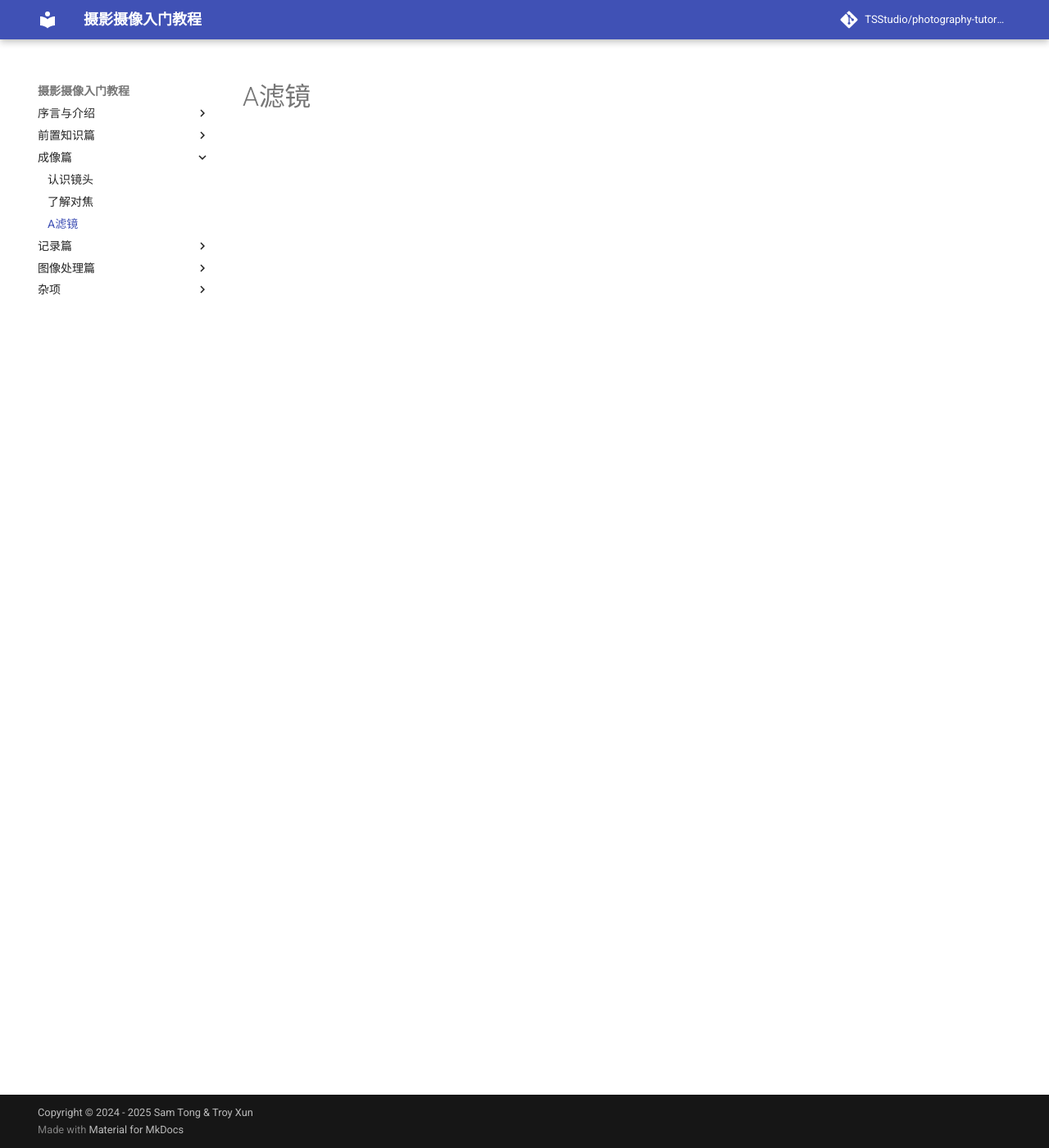
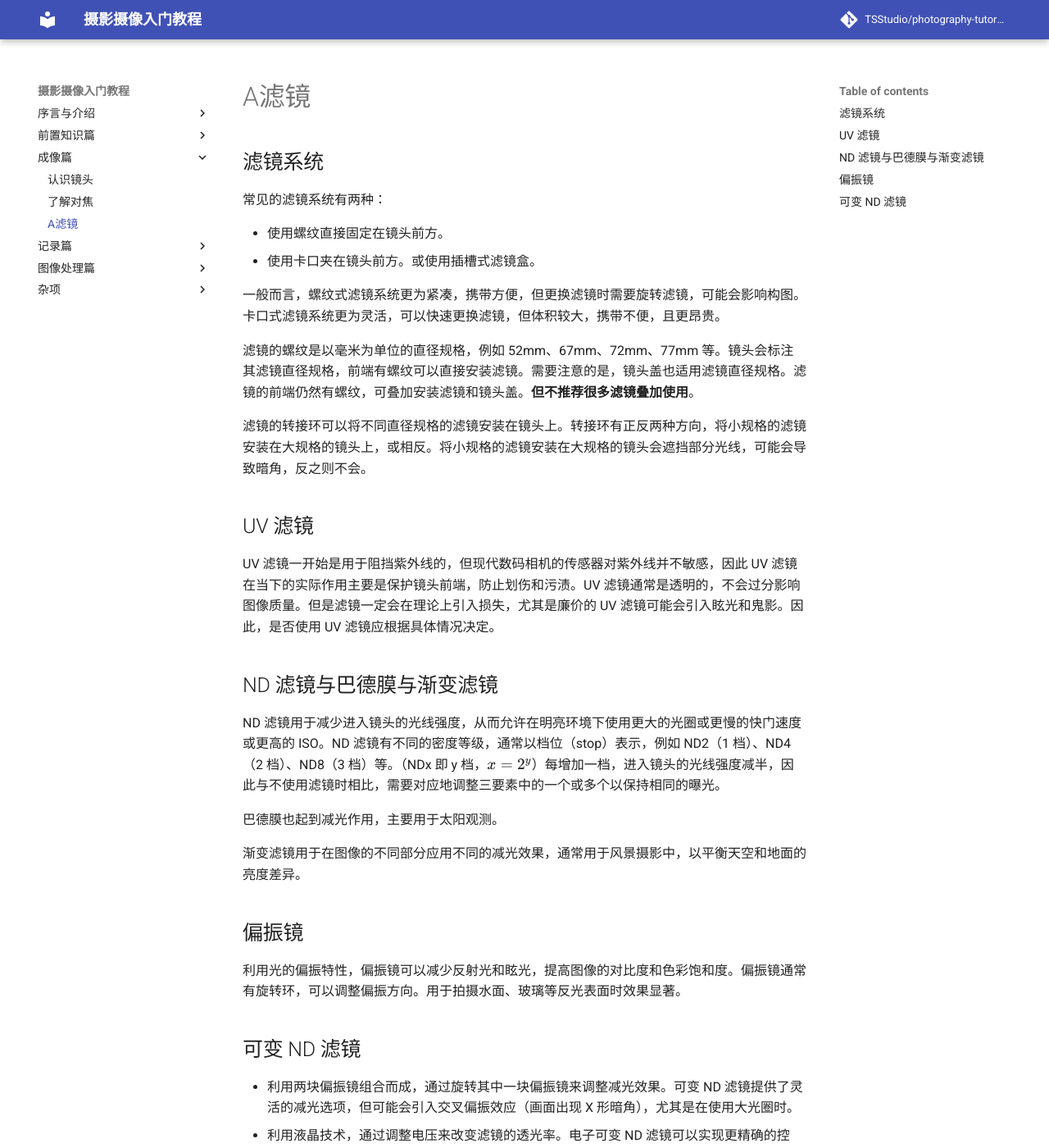
Before and after one commit to troyxun/photography-tutorial, an MkDocs documentation site: the page built from docs/A_filter.md, in a window 1280 px wide and 1400 px high. Shown: the whole window at 82% size. Built offline with MkDocs 1.6.1 and Material for MkDocs 9.7.7, drawn with Linux system fonts in a browser that asks for light colours; comment, search, counter and statistics services are not loaded; some of the changed text lies outside the part shown.

Commit message:
Add filter

```diff
--- a/docs/A_filter.md
+++ b/docs/A_filter.md
@@ -1 +1,36 @@
 # A滤镜
+
+## 滤镜系统
+
+常见的滤镜系统有两种：
+
+- 使用螺纹直接固定在镜头前方。
+- 使用卡口夹在镜头前方。或使用插槽式滤镜盒。
+
+一般而言，螺纹式滤镜系统更为紧凑，携带方便，但更换滤镜时需要旋转滤镜，可能会影响构图。卡口式滤镜系统更为灵活，可以快速更换滤镜，但体积较大，携带不便，且更昂贵。
+
+滤镜的螺纹是以毫米为单位的直径规格，例如 52mm、67mm、72mm、77mm 等。镜头会标注其滤镜直径规格，前端有螺纹可以直接安装滤镜。需要注意的是，镜头盖也适用滤镜直径规格。滤镜的前端仍然有螺纹，可叠加安装滤镜和镜头盖。**但不推荐很多滤镜叠加使用**。
+
+滤镜的转接环可以将不同直径规格的滤镜安装在镜头上。转接环有正反两种方向，将小规格的滤镜安装在大规格的镜头上，或相反。将小规格的滤镜安装在大规格的镜头会遮挡部分光线，可能会导致暗角，反之则不会。
+
+## UV 滤镜
+
+UV 滤镜一开始是用于阻挡紫外线的，但现代数码相机的传感器对紫外线并不敏感，因此 UV 滤镜在当下的实际作用主要是保护镜头前端，防止划伤和污渍。UV 滤镜通常是透明的，不会过分影响图像质量。但是滤镜一定会在理论上引入损失，尤其是廉价的 UV 滤镜可能会引入眩光和鬼影。因此，是否使用 UV 滤镜应根据具体情况决定。
+
+## ND 滤镜与巴德膜与渐变滤镜
+
+ND 滤镜用于减少进入镜头的光线强度，从而允许在明亮环境下使用更大的光圈或更慢的快门速度或更高的 ISO。ND 滤镜有不同的密度等级，通常以档位（stop）表示，例如 ND2（1 档）、ND4（2 档）、ND8（3 档）等。（NDx 即 y 档，$x=2^y$）每增加一档，进入镜头的光线强度减半，因此与不使用滤镜时相比，需要对应地调整三要素中的一个或多个以保持相同的曝光。
+
+巴德膜也起到减光作用，主要用于太阳观测。
+
+渐变滤镜用于在图像的不同部分应用不同的减光效果，通常用于风景摄影中，以平衡天空和地面的亮度差异。
+
+## 偏振镜
+
+利用光的偏振特性，偏振镜可以减少反射光和眩光，提高图像的对比度和色彩饱和度。偏振镜通常有旋转环，可以调整偏振方向。用于拍摄水面、玻璃等反光表面时效果显著。
+
+## 可变 ND 滤镜
+
+- 利用两块偏振镜组合而成，通过旋转其中一块偏振镜来调整减光效果。可变 ND 滤镜提供了灵活的减光选项，但可能会引入交叉偏振效应（画面出现 X 形暗角），尤其是在使用大光圈时。
+- 利用液晶技术，通过调整电压来改变滤镜的透光率。电子可变 ND 滤镜可以实现更精确的控制，但通常更昂贵且需要电源。部分机身内置可变 ND 滤镜，例如索尼 ILME-FX6V。
+- 使用可变 ND 滤镜控制曝光是严肃创作中最合理的方法。因为改变光圈、快门速度、ISO 都可能影响画面其他方面，例如景深、运动模糊、噪点等，而减光滤镜仅改变进入传感器的光线量，不影响其他因素。
```
